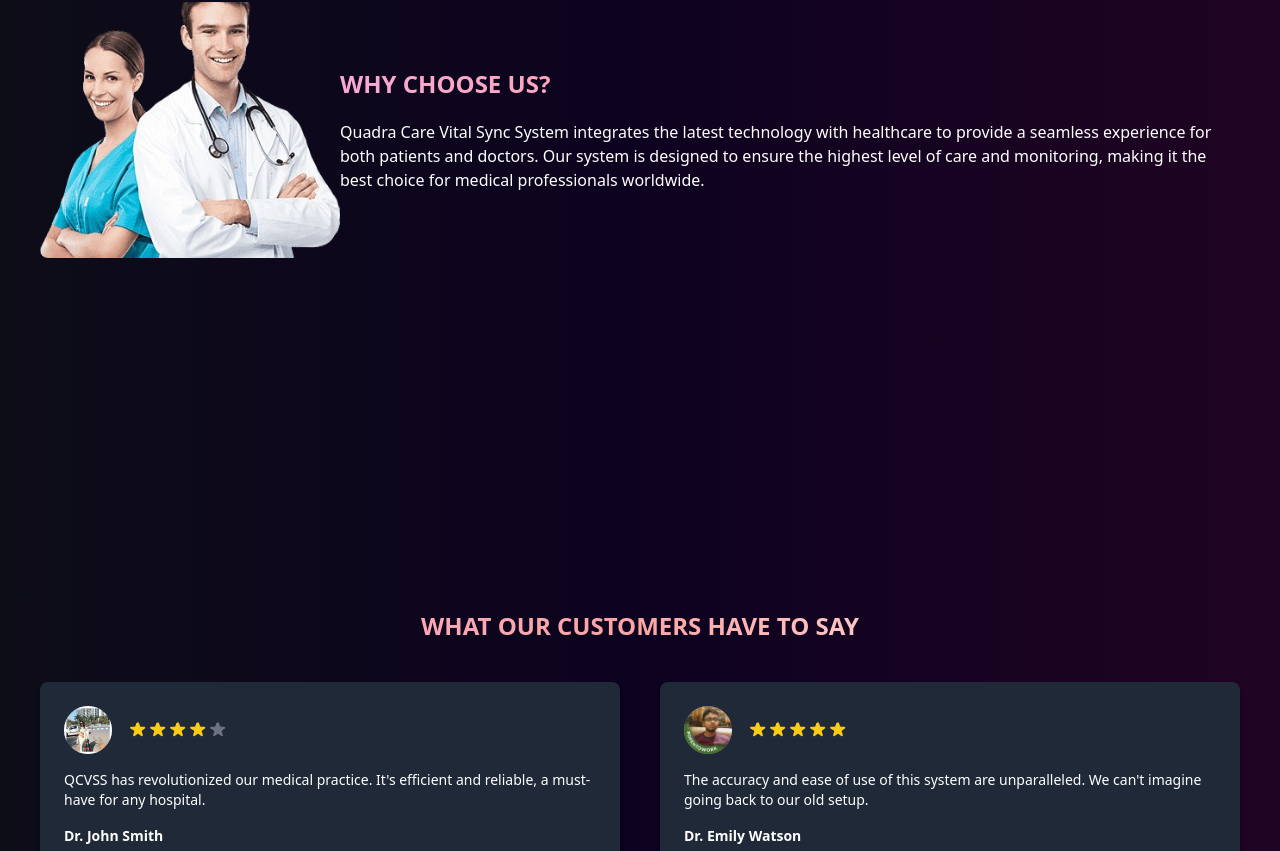
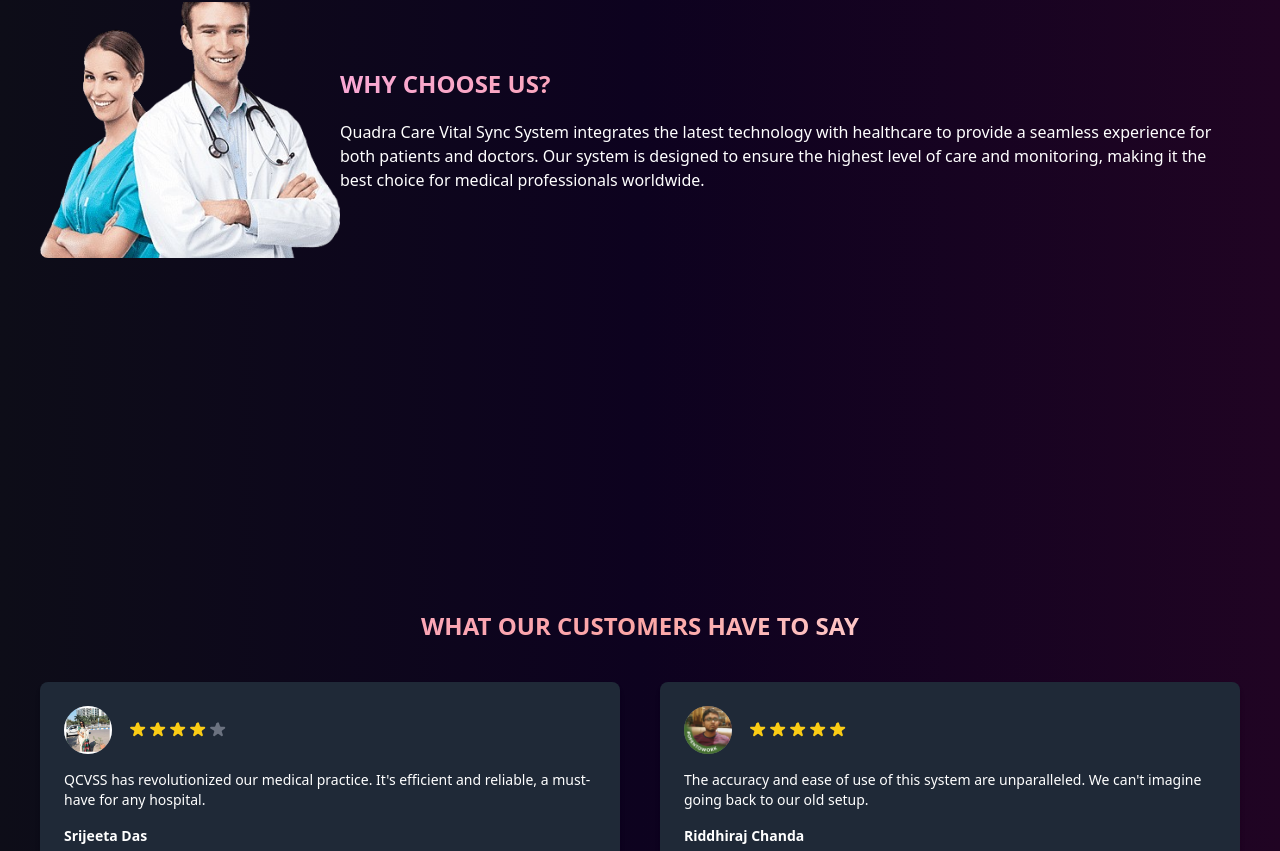
Before and after one commit to ShivrajCodes/Aragya-Web, a React (Create React App) app: page / in a window 1280 px wide. Shown: the part 1946-2797 px from the top of the page. Built offline with nearby package versions, Linux system fonts and the light colour scheme.

Commit message:
testimonials

```diff
--- a/src/Components/LandingPage.jsx
+++ b/src/Components/LandingPage.jsx
@@ -6,7 +6,7 @@ import customer1Image from './images/customer1.jpg';
 import customer2Image from './images/customer2.jpeg';
 import customer3Image from './images/customer3.jpg';
 import customer4Image from './images/customer4.jpg';
-import logoImage from './images/logo.png';
+
 
 const LandingPage = () => {
   const [buttonText, setButtonText] = useState('TRY NOW');
@@ -181,22 +181,22 @@ const reviews = [
   {
     stars: 4,
     comment: "QCVSS has revolutionized our medical practice. It's efficient and reliable, a must-have for any hospital.",
-    customer: "Dr. John Smith",
+    customer: "Srijeeta Das",
   },
   {
     stars: 5,
     comment: "The accuracy and ease of use of this system are unparalleled. We can't imagine going back to our old setup.",
-    customer: "Dr. Emily Watson",
+    customer: "Riddhiraj Chanda",
   },
   {
     stars: 4,
     comment: "Excellent integration of multiple monitoring systems into one portable device. It has made patient care much easier.",
-    customer: "Dr. Michael Brown",
+    customer: "Ritam Das",
   },
   {
     stars: 5,
     comment: "This system has significantly improved patient outcomes in our ICU. Highly recommended!",
-    customer: "Dr. Sarah Johnson",
+    customer: "Daibik Sengupta",
   },
 ];
 
--- a/src/Components/Navbar.tsx
+++ b/src/Components/Navbar.tsx
@@ -1,4 +1,5 @@
 import React, { useState } from 'react';
+import logoImage from './images/logo.png';
 
 const Navbar: React.FC = () => {
   const [isMenuOpen, setIsMenuOpen] = useState(false);
@@ -7,17 +8,22 @@ const Navbar: React.FC = () => {
 
   const toggleMenu = () => setIsMenuOpen(!isMenuOpen);
   const toggleDropdown = () => setIsDropdownOpen(!isDropdownOpen);
+
   const handleTabClick = (tabName: string) => {
     setSelectedTab(tabName);
     setIsMenuOpen(false);
-    setIsDropdownOpen(false);
+    if (tabName === 'General Information') {
+      setIsDropdownOpen(!isDropdownOpen);
+    } else {
+      setIsDropdownOpen(false);
+    }
   };
 
   return (
     <nav className="bg-gradient-to-r from-custom-black via-custom-dark-purple to-custom-purple text-white py-4 px-6 fixed top-0 left-0 right-0 z-50">
       <div className="flex items-center justify-between">
         <div className="flex items-center">
-          <img src="./images/logo.png" alt="Brand Logo" className="h-8 w-8 mr-2" />
+          <img src={logoImage} alt="Brand Logo" className="h-8 w-8 mr-2" />
           <span className="text-xl font-semibold">Aragya</span>
         </div>
 
```
